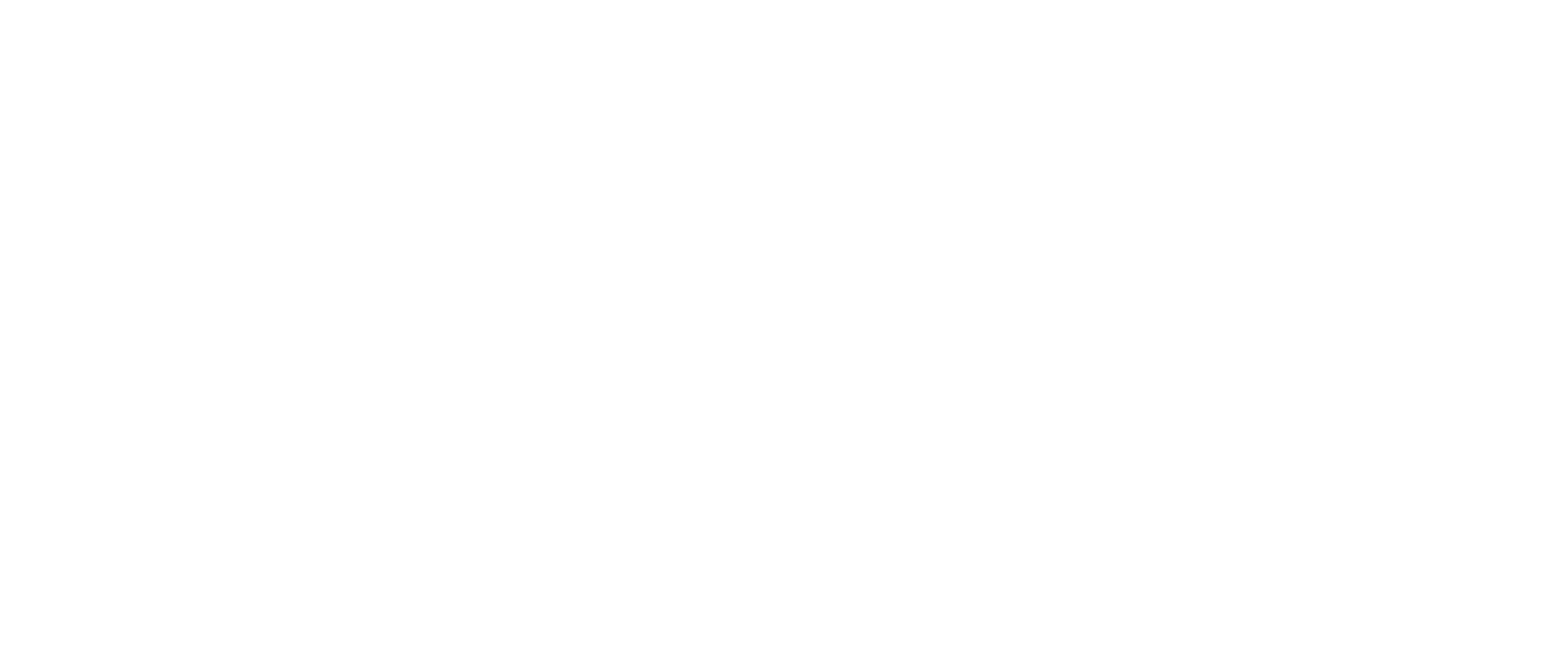
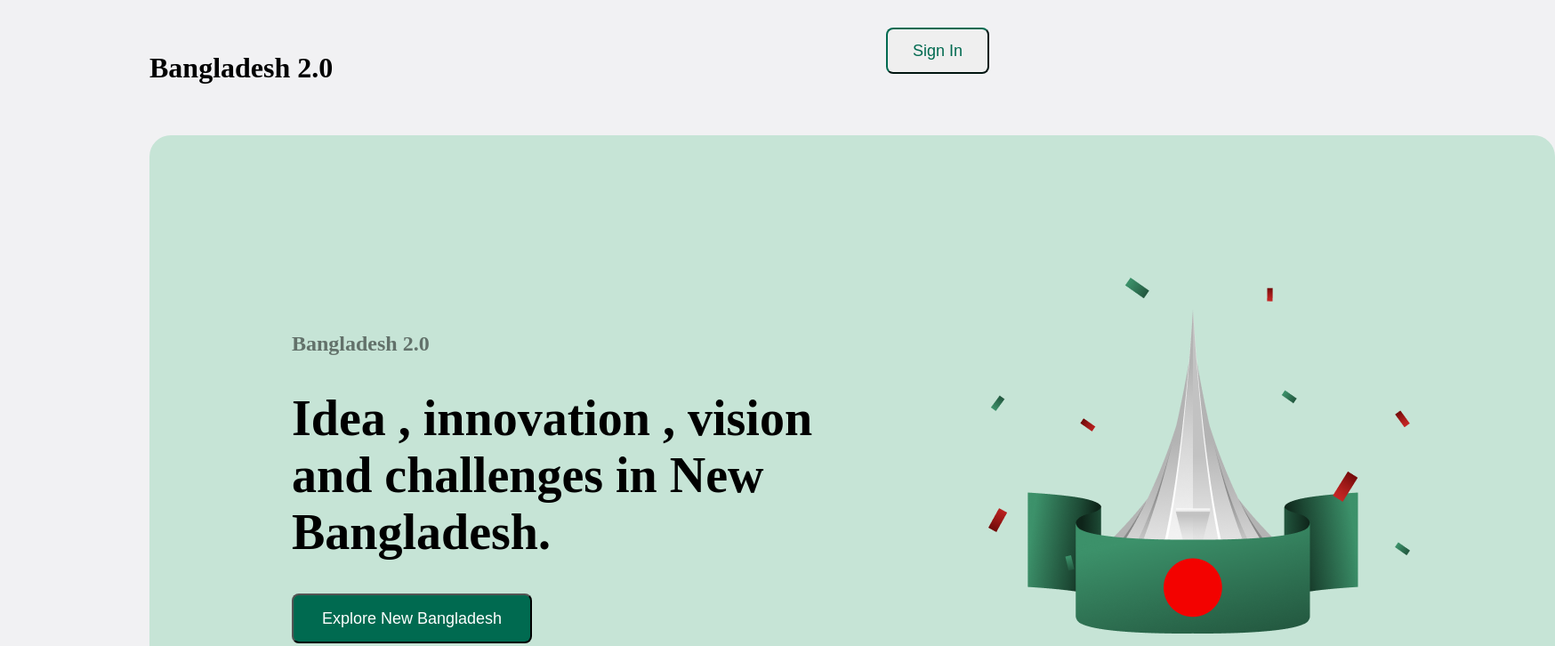
Before and after one commit to ImranB99/b11-a1-bd2.0, a plain HTML site: page index.html in a window 1280 px wide. Shown: the top 726 px of the page at 89% size, 1748 px wide, since content can reach past the window. Drawn offline with Linux system fonts and the light colour scheme.

Commit message:
added header

```diff
--- /dev/null
+++ b/Style/style.css
@@ -0,0 +1,77 @@
+.fira-sans-regular{
+    font-family: "Fira Sans", serif;
+    font-weight: 400;
+    font-style: normal;
+}
+
+.body-color{
+    background-color: rgba(241, 241, 243, 1);
+}
+
+/* Nav Style */
+.nav-box{
+    display: flex;
+    justify-content: space-between;
+    margin: 31px 160px;
+}
+
+.nav-box h1{
+    font-size: 32px;
+    font-weight: bold;
+}
+
+.sign-up-btn{
+    width: 116px;
+    height: 52px;
+    border-radius: 8px;
+    color: rgba(0, 106, 80, 1);
+    font-size: 18px;
+    text-align: center;
+    font-weight: 600px;
+    border-color: rgba(0, 106, 80, 1);
+}
+
+/* nav container Style  */
+.hero-container{
+    display: flex;
+    background-color: rgba(198, 228, 214, 1);
+    width: 1380px;
+    height: 560px;
+    margin: 0px 160px 0px 160px;
+    border-radius: 24px;
+    padding: 80px 100px;
+    gap: 64px;
+}
+
+.hero-discription{
+    width: 622px;
+    height: 326px;
+    margin: 117px 60px;
+}
+
+.img-bd{
+    width: 474.03px;
+    height: 400px;
+    margin: 80px 64px;
+}
+
+.hero-discription h3{
+    font-size: 24px;
+    font-weight: 200px;
+    opacity: 0.5;
+}
+
+.hero-discription h1{
+    font-size: 56px;
+    font-weight: bold;
+}
+
+.hero-discription button{
+    width: 270px;
+    height: 56px;
+    background-color: rgba(0, 106, 80, 1);
+    color: white;
+    font-size: 18px;
+    font-weight: 600px;
+    border-radius: 8px;
+}
--- a/index.html
+++ b/index.html
@@ -4,8 +4,36 @@
     <meta charset="UTF-8">
     <meta name="viewport" content="width=device-width, initial-scale=1.0">
     <title>Bangladesh 2.0</title>
+    <link rel="stylesheet" href="Style/style.css">
+    <link rel="preconnect" href="https://fonts.googleapis.com">
+    <link rel="preconnect" href="https://fonts.gstatic.com" crossorigin>
+    <link href="https://fonts.googleapis.com/css2?family=Fira+Sans:ital,wght@0,100;0,200;0,300;0,400;0,500;0,600;0,700;0,800;0,900;1,100;1,200;1,300;1,400;1,500;1,600;1,700;1,800;1,900&display=swap" rel="stylesheet">
 </head>
-<body>
+<body class=".fira-sans-regular body-color">
+    <header>
+           <nav>
+            <div class="nav-box">
+                <h1>Bangladesh 2.0</h1>
+                <button class="sign-up-btn">Sign In</button>
+            </div>
+           </nav>
+           <div class="hero-container">
+            <div class="hero-discription">
+                <h3>Bangladesh 2.0</h3>
+                <h1>Idea , innovation ,
+                    vision and challenges in New Bangladesh.</h1>
+                <button>Explore New Bangladesh</button>
+            </div>
+            <div class="img-bd">
+                <img src="assets/hero.png" alt="">
+            </div>
+           </div>
+    </header>
+    <main>
 
+    </main>
+    <footer>
+
+    </footer>
 </body>
 </html>
```
Also changed, not shown: assets/al-jazeera.png (added), assets/card-icon.png (added), assets/facebook.png (added), assets/hero.png (added), assets/instagram.png (added), assets/quote-bg.png (added), assets/satelite.png (added), assets/x.png (added).
